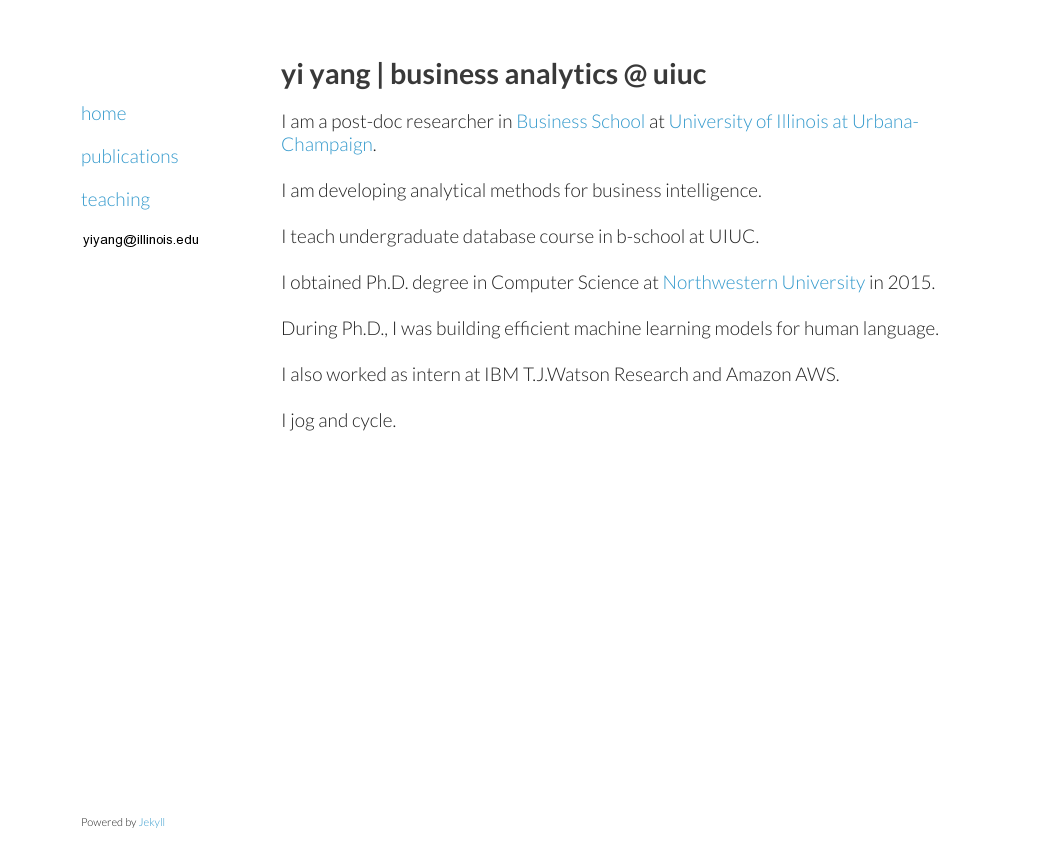
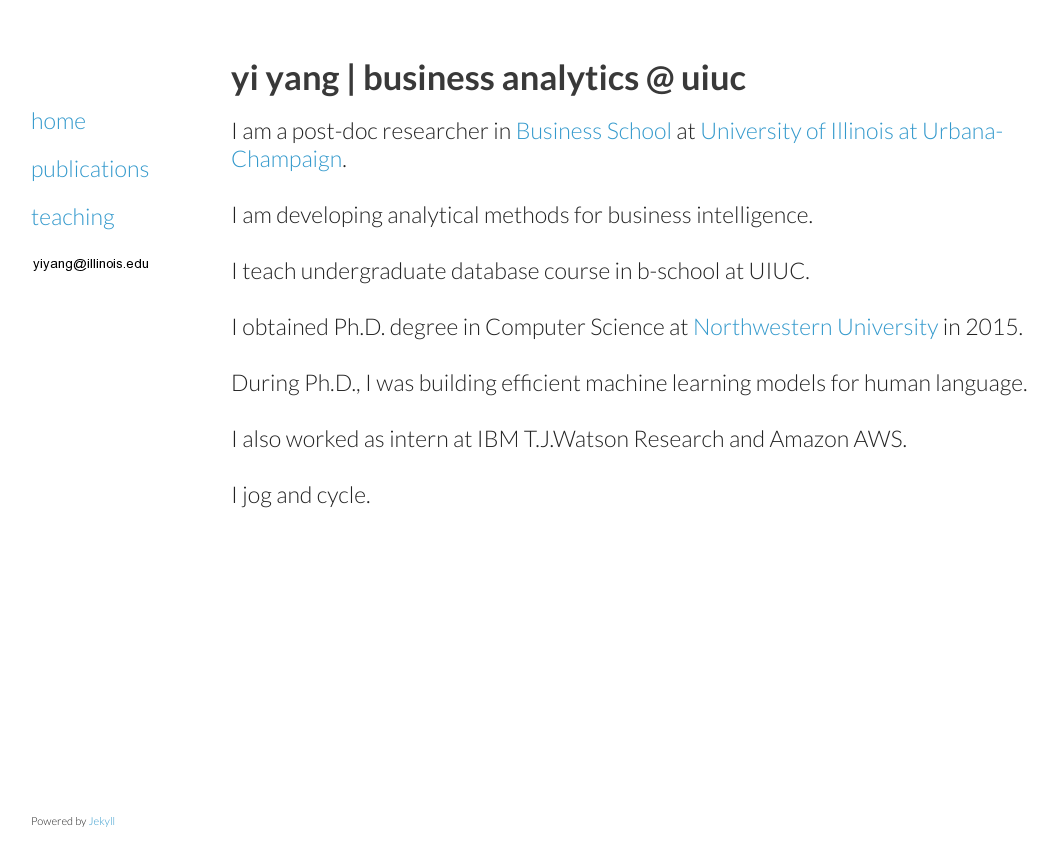
Before and after one commit to yya518/yya518.github.io, a Jekyll site: the page built from index.html, in a window 1280 px wide. Shown: the top 867 px of the page, without its empty margins (109-1167 px from the left). Built offline with Jekyll 4.4.1, drawn with Linux system fonts in a browser that asks for light colours.

Commit message:
add content

```diff
--- a/css/style.css
+++ b/css/style.css
@@ -2,7 +2,7 @@
 
 body {
   padding:50px;
-  font:19px Lato, "Helvetica Neue", Helvetica, Arial, sans-serif;
+  font:23px Lato, "Helvetica Neue", Helvetica, Arial, sans-serif;
   color:#222;
 }
 
@@ -30,9 +30,9 @@ header {
 }
 
 section {
-  width:700px;
+  width:800px;
   float:right;
-  padding-bottom:50px;
+  padding-bottom:75px;
 }
 
 small {
@@ -40,13 +40,13 @@ small {
 }
 
 footer {
-  width:270px;
+  width:300px;
   float:left;
   position:fixed;
   bottom:50px;
 }
 
 .content {
-  width:900px;
+  width:1000px;
   margin:0 auto;
 }
```
